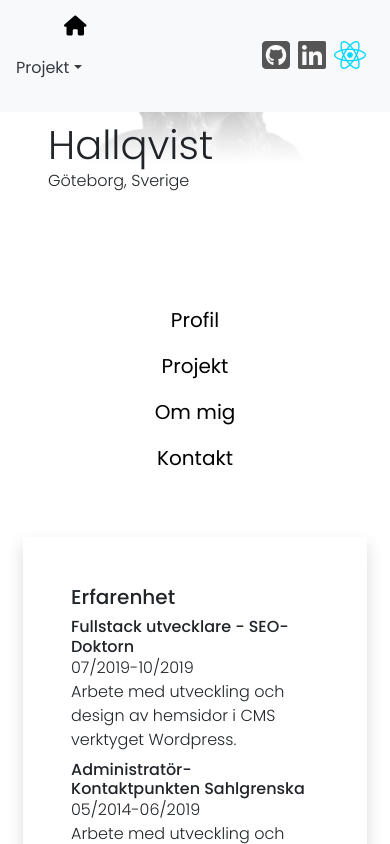
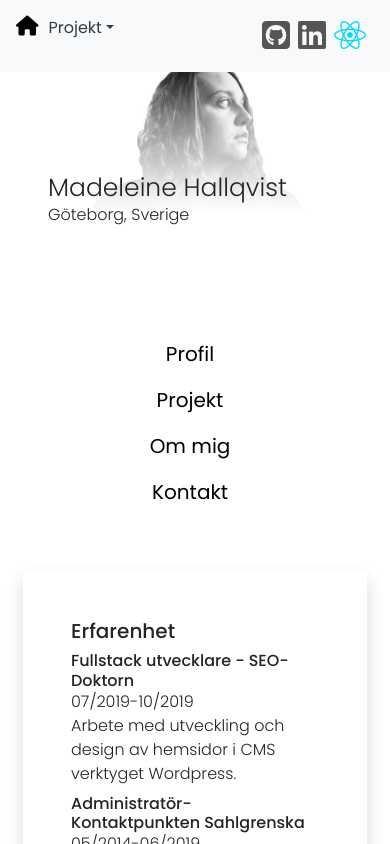
Before and after one commit to madde1/Movie-series-info-page, a React (Create React App) app: page /#/ in a window 390 px wide. Shown: the top 844 px of the page. Built offline with nearby package versions, Linux system fonts and the light colour scheme; some icons are missing; a web font is replaced by a local one.

Commit message:
fixade mobil version

```diff
--- a/src/App.css
+++ b/src/App.css
@@ -202,4 +202,30 @@ a{
   .display-4{
     font-size: 2em !important;
   }
+
+  .nav li{
+    margin-left: 0px !important;
+    margin-right: 10px;
+  }
+  #background{
+    margin-top: 50px;
+  }
+  .heading{
+    font-size: 25px !important;
+  }
+  #puff1{
+    margin-top: -50px;
+  }
+  .ribbon{
+    width: 100%;
+  }
+  #contact-puff{
+    width:90%;
+  }
+  #profile-col1{
+    height: 100%;
+  }
+  .navbar-nav .dropdown-menu{
+    position: absolute !important;
+  }
 }
--- a/src/components/home-page/LandingHome.js
+++ b/src/components/home-page/LandingHome.js
@@ -121,7 +121,7 @@ class LandingHome extends Component{
                                             <p>Hemsidan är gjord i React JS. Här finns lite olika projekt jag arbetar med på min fritid. Länkar till min LinkedIn, Github bland annat. </p>
                                         </div>
                                         <div className="col-sm">
-                                            <img src={image2} className="" alt="Person"/>
+                                            <img src={image2} className="img-fluid" alt="Person"/>
                                         </div>
                                     </div>
                                 </div>
--- a/src/components/layout/Navbar.js
+++ b/src/components/layout/Navbar.js
@@ -6,12 +6,12 @@ function Navbar(){
         <div>
             <nav id="nav" className="navbar navbar-expand-lg navbar-light bg-light fixed-top">
 
-                    <ul className="nav navbar-nav mr-auto">
-                        <li className="ml-5 nav-item active">
+                    <ul className="nav navbar-nav d-inline-block mr-auto">
+                        <li className="ml-5 nav-item d-inline-block active">
                             <Link className="nav-link" to="/"><i id="home-logo" class="fas fa-home "></i><span className="sr-only">(current)</span></Link>
                         </li>
 
-                        <li className="nav-item dropdown">
+                        <li className="nav-item d-inline-block dropdown">
                             <p className="nav-link dropdown-toggle font-weight-normal text-dark"  id="navbarDropdown" role="button" data-toggle="dropdown" aria-haspopup="true" aria-expanded="false">
                             Projekt
                             </p>
```
